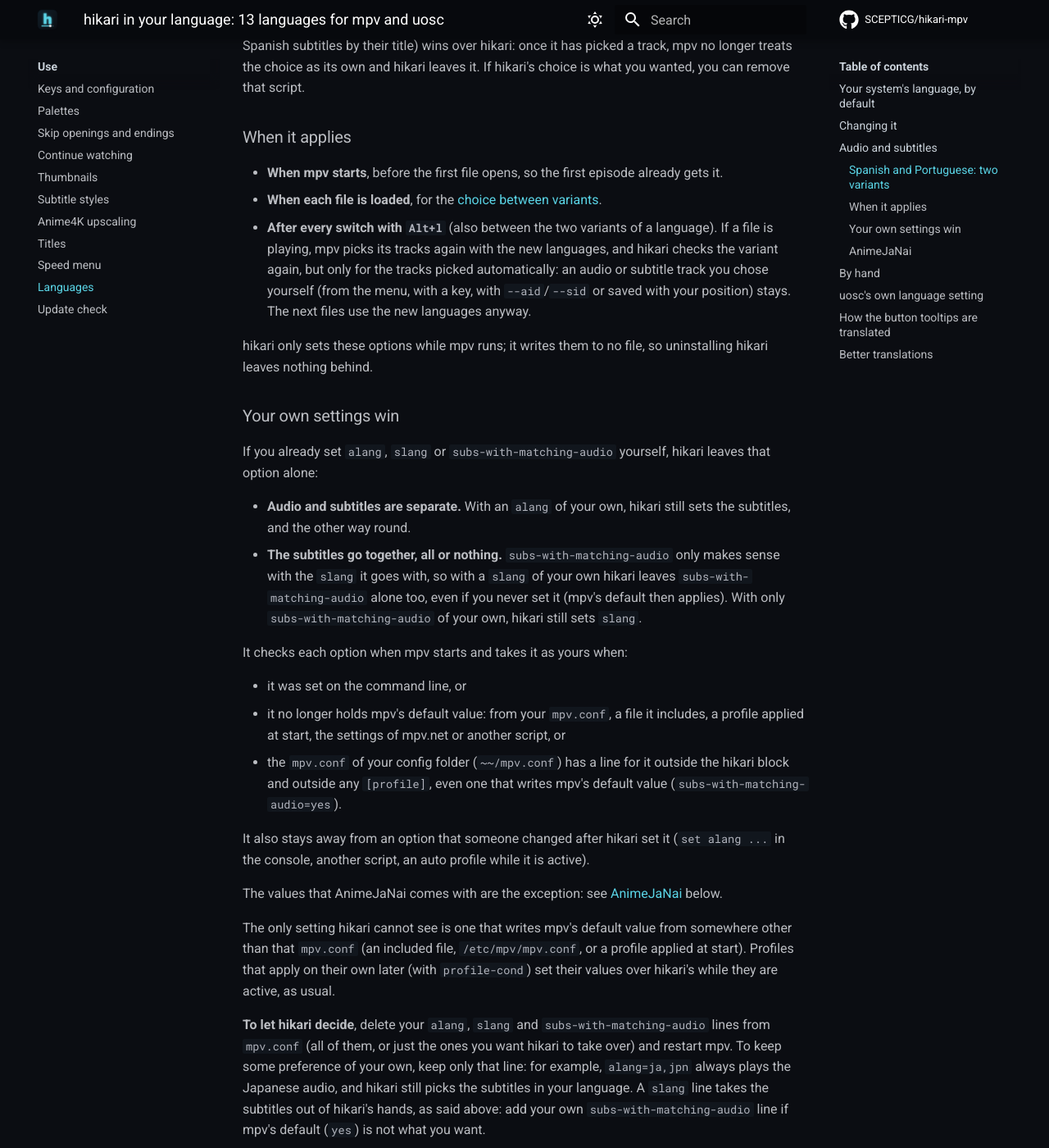
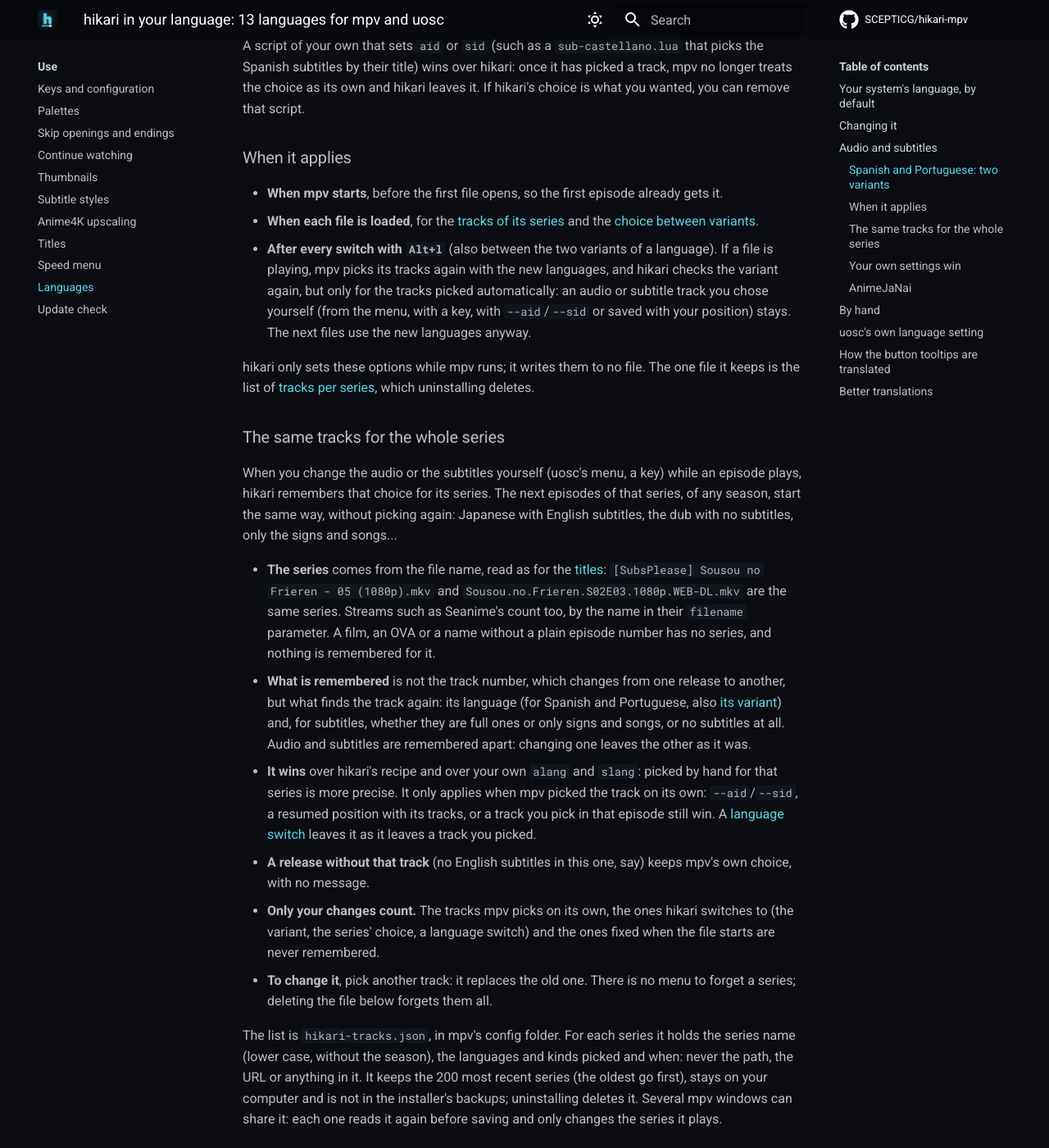
Before and after one commit to SCEPTICG/hikari-mpv, an MkDocs documentation site: the page built from docs/features/language.md, in a window 1280 px wide and 1400 px high, scrolled down 4752 px. Shown: the whole window at 82% size. Built offline with MkDocs 1.6.1 and Material for MkDocs 9.7.7, drawn with Linux system fonts in a browser that asks for light colours; comment, search, counter and statistics services are not loaded; some of the changed text lies outside the part shown.

Commit message:
Tracks per series: the audio and subtitles picked by hand in an episode are used for the next ones of its series, of any season
hikari-media-language.lua remembers, per normalised series name (local files and streams, never the path or URL), the language, variant and kind of the track picked by hand, in ~~/hikari-tracks.json, and picks it again when mpv chose on its own. The installers delete the list on uninstall and leave it out of the backups.

```diff
--- a/docs/features/language.md
+++ b/docs/features/language.md
@@ -97,7 +97,7 @@ Some things stay as they are:
 - **Subtitles of the other variant only**: they are used. Subtitles with another accent are better than none.
 - **Whether to show subtitles** is still mpv's decision with the options above (with a dub in your language, only forced ones): hikari only changes which track of your language is used, and plays Japanese instead of a dub of the other variant.
 - **Tracks you chose** (menu, keys, `--aid`/`--sid`, a resumed position) are never touched, and neither is anything with `lavfi-complex`.
-- **It lasts for that file only.** The next file starts again from mpv's own choice.
+- **It lasts for that file only.** The next file starts again from mpv's own choice, or from the tracks you picked for its [series](#the-same-tracks-for-the-whole-series), which come before this check.
 - **Your own `alang` or `slang`** still win. With hikari's lists, hikari may take any track of your language. With a list of yours (or one changed since hikari set it), hikari only chooses between tracks with the same language tag, the ones no list can tell apart: two tracks tagged `es` (or `es` and `spa`, which are the same for mpv), but not `es-419` and `spa`. So with `slang=es-419,en` in your `mpv.conf`, a track tagged `es-419` stays even next to a `spa` one titled *CR_Spanish*. The signs rule above still works with a `slang` of your own, but only between tracks with the same tag, the ones your list does not tell apart.
 
 A script of your own that sets `aid` or `sid` (such as a `sub-castellano.lua` that picks the Spanish subtitles by their title) wins over hikari: once it has picked a track, mpv no longer treats the choice as its own and hikari leaves it. If hikari's choice is what you wanted, you can remove that script.
@@ -105,10 +105,23 @@ A script of your own that sets `aid` or `sid` (such as a `sub-castellano.lua` th
 ### When it applies
 
 - **When mpv starts**, before the first file opens, so the first episode already gets it.
-- **When each file is loaded**, for the [choice between variants](#spanish-and-portuguese-two-variants).
+- **When each file is loaded**, for the [tracks of its series](#the-same-tracks-for-the-whole-series) and the [choice between variants](#spanish-and-portuguese-two-variants).
 - **After every switch with `Alt+l`** (also between the two variants of a language). If a file is playing, mpv picks its tracks again with the new languages, and hikari checks the variant again, but only for the tracks picked automatically: an audio or subtitle track you chose yourself (from the menu, with a key, with `--aid`/`--sid` or saved with your position) stays. The next files use the new languages anyway.
 
-hikari only sets these options while mpv runs; it writes them to no file, so uninstalling hikari leaves nothing behind.
+hikari only sets these options while mpv runs; it writes them to no file. The one file it keeps is the list of [tracks per series](#the-same-tracks-for-the-whole-series), which uninstalling deletes.
+
+### The same tracks for the whole series
+
+When you change the audio or the subtitles yourself (uosc's menu, a key) while an episode plays, hikari remembers that choice for its series. The next episodes of that series, of any season, start the same way, without picking again: Japanese with English subtitles, the dub with no subtitles, only the signs and songs...
+
+- **The series** comes from the file name, read as for the [titles](titles.md): `[SubsPlease] Sousou no Frieren - 05 (1080p).mkv` and `Sousou.no.Frieren.S02E03.1080p.WEB-DL.mkv` are the same series. Streams such as Seanime's count too, by the name in their `filename` parameter. A film, an OVA or a name without a plain episode number has no series, and nothing is remembered for it.
+- **What is remembered** is not the track number, which changes from one release to another, but what finds the track again: its language (for Spanish and Portuguese, also [its variant](#spanish-and-portuguese-two-variants)) and, for subtitles, whether they are full ones or only signs and songs, or no subtitles at all. Audio and subtitles are remembered apart: changing one leaves the other as it was.
+- **It wins** over hikari's recipe and over your own `alang` and `slang`: picked by hand for that series is more precise. It only applies when mpv picked the track on its own: `--aid`/`--sid`, a resumed position with its tracks, or a track you pick in that episode still win. A [language switch](#when-it-applies) leaves it as it leaves a track you picked.
+- **A release without that track** (no English subtitles in this one, say) keeps mpv's own choice, with no message.
+- **Only your changes count.** The tracks mpv picks on its own, the ones hikari switches to (the variant, the series' choice, a language switch) and the ones fixed when the file starts are never remembered.
+- **To change it**, pick another track: it replaces the old one. There is no menu to forget a series; deleting the file below forgets them all.
+
+The list is `hikari-tracks.json`, in mpv's config folder. For each series it holds the series name (lower case, without the season), the languages and kinds picked and when: never the path, the URL or anything in it. It keeps the 200 most recent series (the oldest go first), stays on your computer and is not in the installer's backups; uninstalling deletes it. Several mpv windows can share it: each one reads it again before saving and only changes the series it plays.
 
 ### Your own settings win
 
```
Also changed, not shown: docs/install/windows.md (+2 -2 lines), docs/usage.md (+1 -0 lines), 8 other files.
